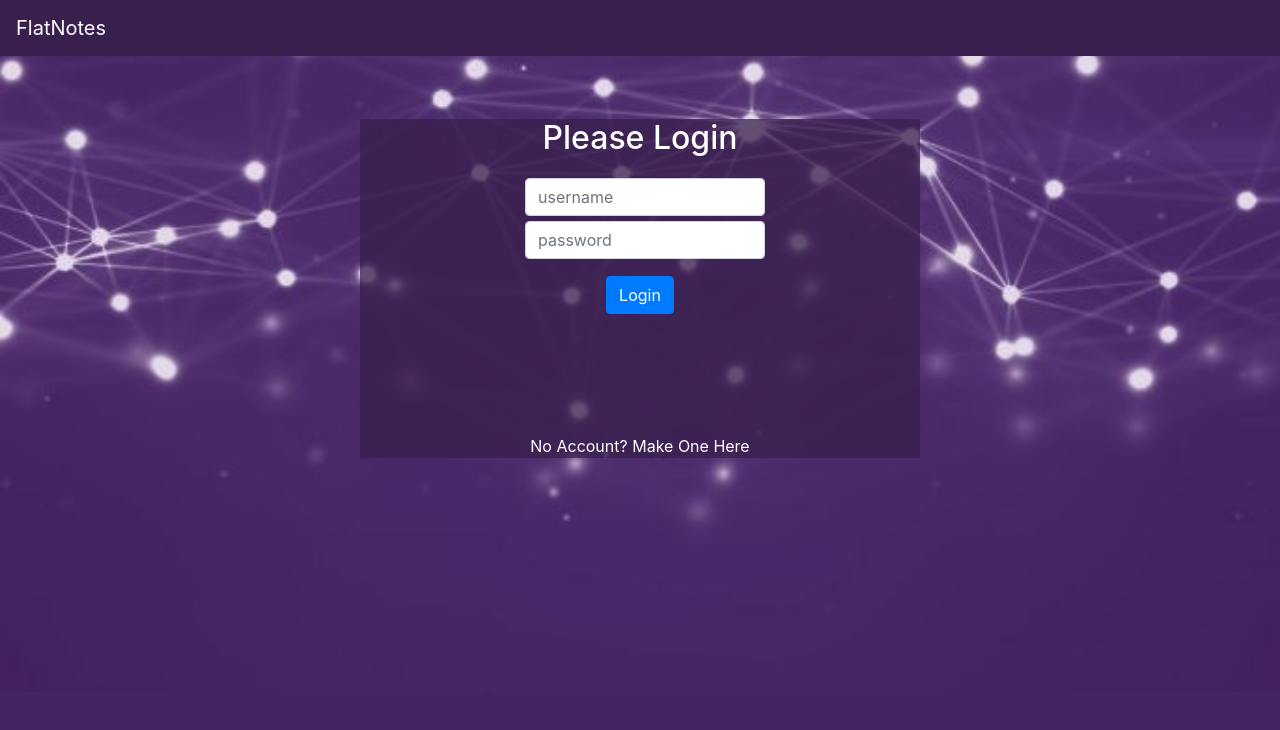
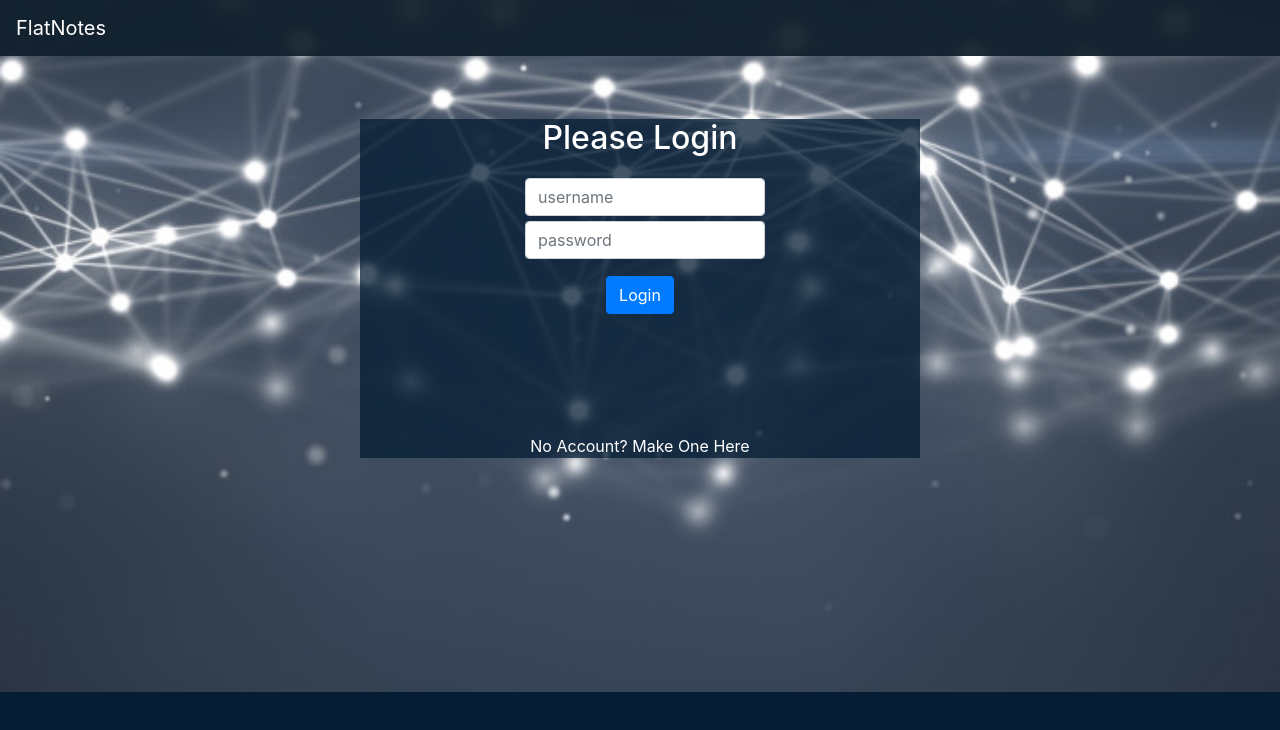
Before and after one commit to KRStoddard/mod4_project_frontend, a React (Create React App) app: page /login in a window 1280 px wide. Shown: the top 730 px of the page. Built offline with nearby package versions, Linux system fonts and the light colour scheme.

Commit message:
color changes

```diff
--- a/src/Header.js
+++ b/src/Header.js
@@ -16,7 +16,7 @@ class Header extends React.Component{
     render(){
         return(
             <>
-            <nav className="navbar sticky-top navbar-custom"  style={{backgroundColor: "rgba(56, 31, 77, 1)"}}>
+            <nav className="navbar sticky-top navbar-custom"  style={{backgroundColor: "rgba(18, 33, 46, .95)"}}>
                 <Link className="navbar-brand navbar-custom" to="/notes" >FlatNotes</Link>
                 <div className="d-flex justify-content-end">
                 {this.props.user.username ?
--- a/src/index.css
+++ b/src/index.css
@@ -5,8 +5,8 @@ body {
     sans-serif;
   -webkit-font-smoothing: antialiased;
   -moz-osx-font-smoothing: grayscale;
-  background-image: url("./images/otherbackground.jpg");
-  background-color: #452463;
+  background-image: url("./images/background.jpeg");
+  background-color: rgb(5, 29, 51);
   background-repeat: no-repeat;
   background-attachment: fixed;
   background-size: 100%;
@@ -29,7 +29,7 @@ code {
 .card {
   margin: 15px;
   scroll-behavior: smooth;
-  color: rgb(56, 31, 77);
+  color: rgb(5, 29, 51);
   width: 45%;
 
 }
@@ -48,7 +48,6 @@ code {
 }
 
 .navbar-custom {
-  background-color: rgb(56, 31, 77);
   color: white;
 }
 
@@ -73,7 +72,7 @@ textarea {
 .edit-form {
   min-height: 15rem;
   width: 35rem;
-  background-color:  rgba(56, 31, 77, .75);
+  background-color:  rgba(5, 29, 51, .75);
   margin-top: 5%;
   display: flex;
   flex-flow: column wrap;
@@ -83,7 +82,7 @@ textarea {
 }
 
 .tagspan {
-  background-color: rgba(56, 31, 77, .5);
+  background-color: rgba(5, 29, 51, .5);
   margin: 5px;
   color: white;
   border-radius: 5px;
@@ -91,8 +90,8 @@ textarea {
 }
 
 .tagsect {
-  border-top: 1px solid rgb(56, 31, 77);
-  border-bottom: 1px solid rgb(56, 31, 77);
+  border-top: 1px solid rgb(5, 29, 51);
+  border-bottom: 1px solid rgb(5, 29, 51);
   margin-top: 5px;
   height: 100%;
   overflow: scroll;
```
